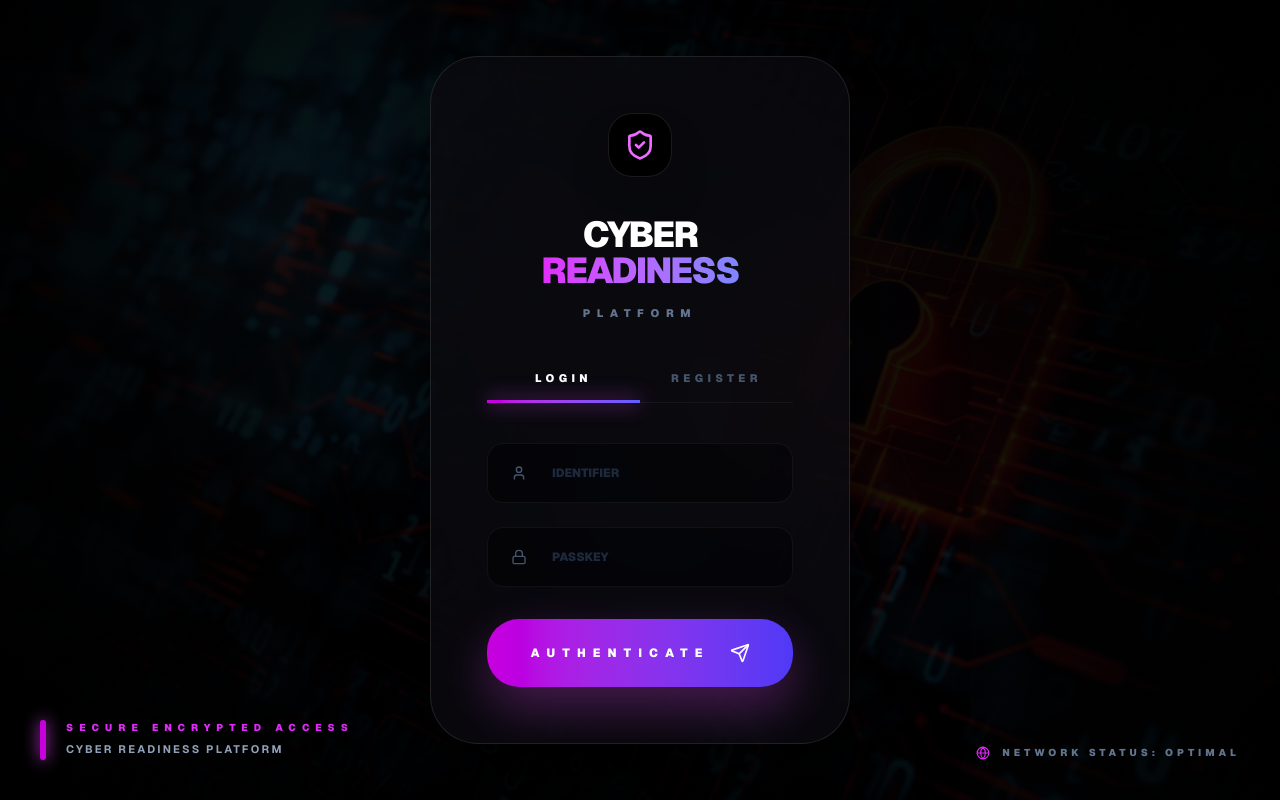
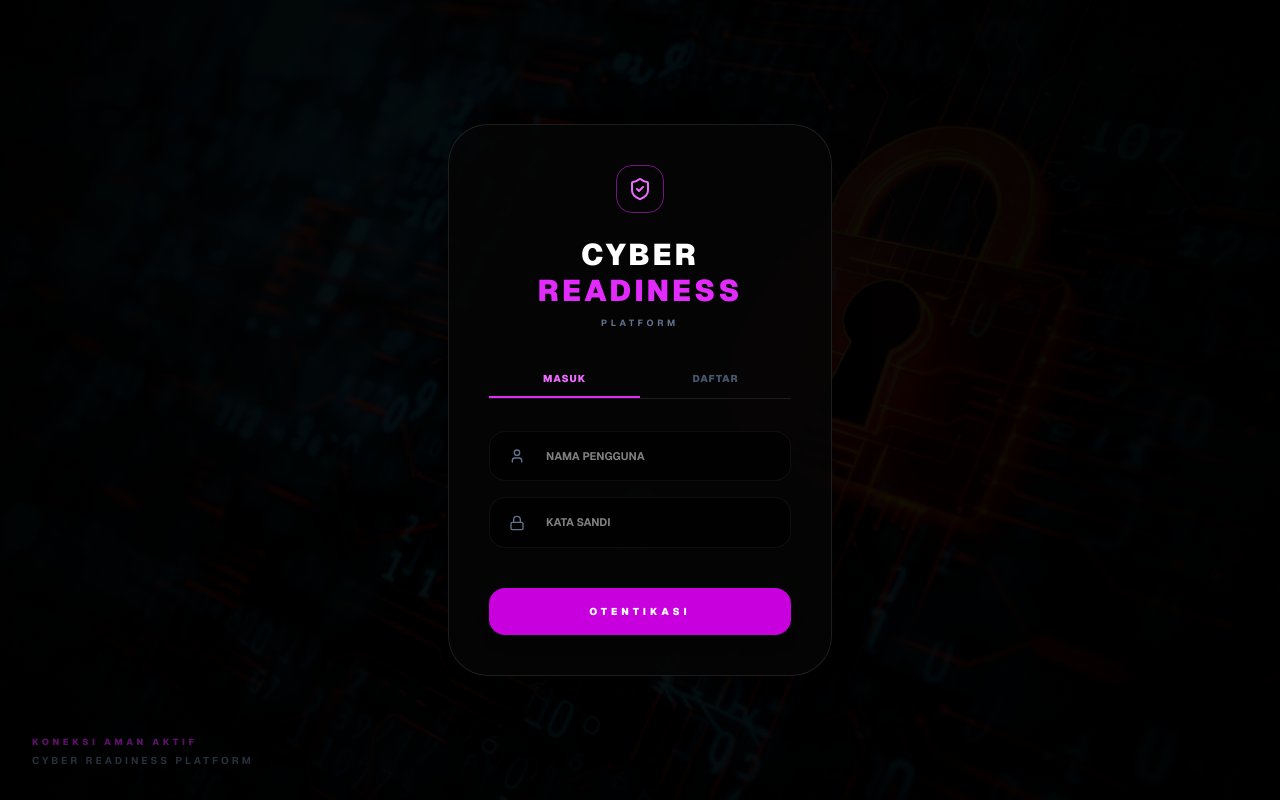
Before and after one commit to Edwinn1711/cyber-backend, a Next.js app: page / in a window 1280 px wide. Built offline with nearby package versions, Linux system fonts and the light colour scheme.

Commit message:
BACK TO CLASSIC: Clean vertical layout, high contrast, and zero build errors

```diff
--- a/app/(loginregister)/page.tsx
+++ b/app/(loginregister)/page.tsx
@@ -2,34 +2,33 @@
 import React, { useState, useEffect } from 'react'
 import { useRouter } from 'next/navigation'
 import { motion, AnimatePresence, useMotionValue, useSpring, useTransform } from 'framer-motion'
-// --- IMPORT SEMUA IKON (FIXED & LENGKAP) ---
+// --- IMPORT IKON LENGKAP & STABIL ---
 import {
   ShieldCheck, User, Lock, ScanLine, AlertTriangle, Fingerprint,
-  MapPin, Calendar, CheckCircle2, Zap, ShieldAlert, Globe, Send, XCircle
+  MapPin, Calendar, CheckCircle2, Zap, ShieldAlert, Globe, Send
 } from 'lucide-react'
 
-// --- ASSET GALAXY HD ---
+// --- ASSET GALAXY ---
 const CYBER_ASSETS = ["/bg/cyber1.jpg", "/bg/cyber2.jpg", "/bg/cyber3.jpg", "/bg/cyber4.jpg", "/bg/cyber5.jpg"];
 const AVAILABLE_CLASSES = ["X MIPA 1", "X IPS 1", "XI TKJ 1", "XI RPL 1", "XII MIPA 2", "XII DKV 1"];
 
-// --- BACKGROUND COMPONENT (DEEP OBSIDIAN) ---
 const PersistentUniverse = React.memo(({ bgIdx }: { bgIdx: number }) => {
   return (
-    <div className="fixed inset-0 z-0 overflow-hidden bg-[#020205]">
+    <div className="fixed inset-0 z-0 overflow-hidden bg-black">
       <AnimatePresence mode="wait">
         <motion.img
           key={bgIdx}
           src={CYBER_ASSETS[bgIdx]}
-          initial={{ opacity: 0, scale: 1.1 }}
-          animate={{ opacity: 0.2, scale: 1 }}
+          initial={{ opacity: 0 }}
+          animate={{ opacity: 0.3 }}
           exit={{ opacity: 0 }}
-          transition={{ duration: 4, ease: "easeInOut" }}
-          className="absolute inset-0 w-full h-full object-cover pointer-events-none mix-blend-screen"
+          transition={{ duration: 2 }}
+          className="absolute inset-0 w-full h-full object-cover pointer-events-none"
         />
       </AnimatePresence>
-      <div className="absolute inset-0 bg-gradient-to-tr from-black via-transparent to-black opacity-90 pointer-events-none" />
+      <div className="absolute inset-0 bg-black/60 pointer-events-none" />
       <div className="absolute inset-0 bg-grid-static opacity-[0.03] pointer-events-none" />
-      <div className="absolute inset-0 bg-[radial-gradient(circle_at_center,transparent_0%,#000000_100%)] pointer-events-none" />
+      <div className="absolute inset-0 bg-[radial-gradient(circle_at_center,transparent_20%,#000000_100%)] pointer-events-none" />
     </div>
   );
 });
@@ -40,7 +39,6 @@ export default function CyberLoginGateway() {
   const [bgIdx, setBgIdx] = useState(0);
   const [activeTab, setActiveTab] = useState<'LOGIN' | 'REGISTER'>('LOGIN');
 
-  // State Form
   const [username, setUsername] = useState('');
   const [password, setPassword] = useState('');
   const [asal, setAsal] = useState('');
@@ -50,13 +48,10 @@ export default function CyberLoginGateway() {
   const [status, setStatus] = useState<'idle' | 'loading' | 'success' | 'error'>('idle');
   const [errorMessage, setErrorMessage] = useState('');
 
-  // ====================================================================
-  // LOGIKA 3D PARALLAX (SMOOTH & TACTICAL)
-  // ====================================================================
   const mouseX = useMotionValue(0);
   const mouseY = useMotionValue(0);
-  const rotateX = useSpring(useTransform(mouseY, [-0.5, 0.5], [8, -8]), { stiffness: 120, damping: 25 });
-  const rotateY = useSpring(useTransform(mouseX, [-0.5, 0.5], [-8, 8]), { stiffness: 120, damping: 25 });
+  const rotateX = useSpring(useTransform(mouseY, [-0.5, 0.5], [10, -10]), { stiffness: 100, damping: 20 });
+  const rotateY = useSpring(useTransform(mouseX, [-0.5, 0.5], [-10, 10]), { stiffness: 100, damping: 20 });
 
   useEffect(() => {
     const handleMouseMove = (e: MouseEvent) => {
@@ -68,17 +63,13 @@ export default function CyberLoginGateway() {
   }, [mouseX, mouseY]);
 
   useEffect(() => {
-    const interval = setInterval(() => setBgIdx(p => (p + 1) % CYBER_ASSETS.length), 10000);
+    const interval = setInterval(() => setBgIdx(p => (p + 1) % CYBER_ASSETS.length), 5000);
     return () => clearInterval(interval);
   }, []);
 
-  // ====================================================================
-  // FUNGSI AUTHENTICATE KE BACKEND
-  // ====================================================================
   const handleAuthenticate = async (e: React.FormEvent) => {
     e.preventDefault();
-    if (!username || !password) { setErrorMessage("Mandatory fields missing."); setStatus('error'); return; }
-
+    if (!username || !password) { setErrorMessage("Data wajib diisi."); setStatus('error'); return; }
     setStatus('loading');
     try {
       const endpoint = activeTab === 'LOGIN' ? 'https://cyber-backend-delta.vercel.app/login' : 'https://cyber-backend-delta.vercel.app/register';
@@ -96,147 +87,87 @@ export default function CyberLoginGateway() {
       if (res.ok) {
         localStorage.setItem('user', JSON.stringify(data));
         setStatus('success');
-        const role = data.role || 'siswa';
-        setTimeout(() => router.push(role === 'guru' || role === 'admin' ? '/guru' : '/siswa'), 1500);
+        setTimeout(() => router.push(data.role === 'guru' || data.role === 'admin' ? '/guru' : '/siswa'), 1000);
       } else {
-        setErrorMessage(data.detail || "Authentication Failed.");
+        setErrorMessage(data.detail || "Gagal masuk.");
         setStatus('error');
       }
-    } catch (e) {
-      setErrorMessage("Secure Gateway Connection Error.");
+    } catch (error) {
+      setErrorMessage("Koneksi terputus.");
       setStatus('error');
     }
   };
 
   return (
-    <div className="flex items-center justify-center min-h-screen w-full bg-[#020205] text-slate-100 overflow-hidden font-sans selection:bg-fuchsia-500/30 relative perspective-[1500px]">
+    <div className="flex items-center justify-center min-h-screen w-full bg-black text-slate-200 overflow-hidden font-sans relative perspective-[1200px]">
       <PersistentUniverse bgIdx={bgIdx} />
 
-      {/* FOOTER ORNAMENTS */}
-      <div className="absolute bottom-10 left-10 z-10 hidden md:flex items-center gap-5">
-        <div className="w-1.5 h-10 bg-fuchsia-600 rounded-full shadow-[0_0_15px_#d946ef]" />
-        <div>
-          <p className="text-[10px] font-black text-fuchsia-500 tracking-[0.6em] uppercase leading-none">SECURE ENCRYPTED ACCESS</p>
-          <p className="text-[11px] font-bold text-slate-400 tracking-[0.2em] uppercase mt-2">CYBER READINESS PLATFORM</p>
-        </div>
-      </div>
-
-      <div className="absolute bottom-10 right-10 text-right z-10 hidden md:block">
-        <p className="text-[10px] font-black text-slate-500 tracking-[0.4em] uppercase flex items-center justify-end gap-3">
-          <Globe size={14} className="text-fuchsia-500 animate-pulse" /> NETWORK STATUS: OPTIMAL
-        </p>
-      </div>
-
-      {/* --- MAIN CARD --- */}
+      {/* --- KOTAK LOGIN TENGAH --- */}
       <motion.div
         style={{ rotateX, rotateY, transformStyle: "preserve-3d" }}
-        className={`relative z-10 w-full ${activeTab === 'REGISTER' ? 'max-w-[500px]' : 'max-w-[420px]'} mx-4 bg-[#0a0a0f]/80 backdrop-blur-[60px] border border-white/10 rounded-[3rem] p-10 lg:p-14 shadow-[0_40px_100px_rgba(0,0,0,0.9)] overflow-hidden transition-all duration-500`}
+        className="relative z-10 w-full max-w-sm mx-4 bg-[#050505]/80 backdrop-blur-2xl border border-white/10 rounded-[2.5rem] p-10 shadow-2xl my-8"
       >
-        <div className="mx-auto w-16 h-16 bg-black border border-white/10 rounded-[1.5rem] flex items-center justify-center mb-10 shadow-2xl">
-          <ShieldCheck className="text-fuchsia-400" size={32} />
+        <div className="mx-auto w-12 h-12 border border-fuchsia-500/50 rounded-2xl flex items-center justify-center mb-6">
+          <ShieldCheck className="text-fuchsia-400" size={24} />
         </div>
 
-        <div className="text-center mb-12">
-          <h1 className="text-4xl font-black text-white tracking-tighter uppercase leading-none">
-            CYBER <span className="text-transparent bg-clip-text bg-gradient-to-r from-fuchsia-500 to-indigo-400">READINESS</span>
+        <div className="text-center mb-10">
+          <h1 className="text-3xl font-black text-white tracking-widest uppercase">
+            CYBER<span className="text-fuchsia-500"> READINESS</span>
           </h1>
-          <p className="text-[11px] font-black text-slate-500 tracking-[0.6em] uppercase mt-4">PLATFORM</p>
+          <p className="text-[9px] font-bold text-slate-500 tracking-[0.4em] uppercase mt-2">
+            PLATFORM
+          </p>
         </div>
 
-        {/* Navigation Tabs */}
-        <div className="flex border-b border-white/5 mb-10 relative">
-          <button type="button" onClick={() => setActiveTab('LOGIN')} className={`flex-1 pb-4 text-[11px] font-black tracking-[0.4em] transition-all uppercase ${activeTab === 'LOGIN' ? 'text-white' : 'text-slate-600 hover:text-slate-400'}`}>Login</button>
-          <button type="button" onClick={() => setActiveTab('REGISTER')} className={`flex-1 pb-4 text-[11px] font-black tracking-[0.4em] transition-all uppercase ${activeTab === 'REGISTER' ? 'text-white' : 'text-slate-600 hover:text-slate-400'}`}>Register</button>
-          <motion.div
-            animate={{ x: activeTab === 'LOGIN' ? '0%' : '100%' }}
-            className="absolute bottom-[-1px] h-[3px] w-1/2 bg-gradient-to-r from-fuchsia-600 to-indigo-500 shadow-[0_0_20px_#d946ef]"
-          />
+        <div className="flex border-b border-white/10 mb-8 relative">
+          <button onClick={() => setActiveTab('LOGIN')} className={`flex-1 pb-3 text-[10px] font-black tracking-widest uppercase ${activeTab === 'LOGIN' ? 'text-fuchsia-400' : 'text-slate-600'}`}>MASUK</button>
+          <button onClick={() => setActiveTab('REGISTER')} className={`flex-1 pb-3 text-[10px] font-black tracking-widest uppercase ${activeTab === 'REGISTER' ? 'text-fuchsia-400' : 'text-slate-600'}`}>DAFTAR</button>
+          <div className={`absolute bottom-0 h-[2px] w-1/2 bg-fuchsia-500 transition-transform ${activeTab === 'LOGIN' ? 'translate-x-0' : 'translate-x-full'}`} />
         </div>
 
-        <form onSubmit={handleAuthenticate} className="space-y-6">
+        <form onSubmit={handleAuthenticate} className="space-y-4">
           <div className="relative group">
-            <User size={16} className="absolute left-6 top-1/2 -translate-y-1/2 text-slate-600 group-focus-within:text-fuchsia-500 transition-colors" />
-            <input
-              type="text"
-              placeholder="IDENTIFIER"
-              value={username}
-              onChange={(e) => setUsername(e.target.value)}
-              className="w-full bg-black/40 border border-white/5 rounded-2xl py-5 pl-16 pr-6 text-[12px] font-black text-white outline-none focus:border-fuchsia-500/50 transition-all placeholder:text-slate-800"
-            />
+            <User size={16} className="absolute left-5 top-1/2 -translate-y-1/2 text-slate-500" />
+            <input type="text" placeholder="NAMA PENGGUNA" value={username} onChange={(e) => setUsername(e.target.value)} className="w-full bg-black/60 border border-white/5 rounded-2xl py-4 pl-14 pr-4 text-[11px] font-bold text-white outline-none focus:border-fuchsia-500" />
           </div>
 
           <div className="relative group">
-            <Lock size={16} className="absolute left-6 top-1/2 -translate-y-1/2 text-slate-600 group-focus-within:text-fuchsia-500 transition-colors" />
-            <input
-              type="password"
-              placeholder="PASSKEY"
-              value={password}
-              onChange={(e) => setPassword(e.target.value)}
-              className="w-full bg-black/40 border border-white/5 rounded-2xl py-5 pl-16 pr-6 text-[12px] font-black text-white outline-none focus:border-fuchsia-500/50 transition-all placeholder:text-slate-800"
-            />
+            <Lock size={16} className="absolute left-5 top-1/2 -translate-y-1/2 text-slate-500" />
+            <input type="password" placeholder="KATA SANDI" value={password} onChange={(e) => setPassword(e.target.value)} className="w-full bg-black/60 border border-white/5 rounded-2xl py-4 pl-14 pr-4 text-[11px] font-bold text-white outline-none focus:border-fuchsia-500" />
           </div>
 
           <AnimatePresence>
             {activeTab === 'REGISTER' && (
-              <motion.div initial={{ height: 0, opacity: 0 }} animate={{ height: 'auto', opacity: 1 }} exit={{ height: 0, opacity: 0 }} className="space-y-6 pt-2 overflow-hidden">
-                {/* GRID 2 KOLOM UNTUK DATA REGISTRASI (Origin & Date) */}
-                <div className="grid grid-cols-2 gap-4">
-                  <div className="relative">
-                    <MapPin size={14} className="absolute left-5 top-1/2 -translate-y-1/2 text-slate-600" />
-                    <input
-                      type="text"
-                      placeholder="ORIGIN"
-                      value={asal}
-                      onChange={(e) => setAsal(e.target.value)}
-                      className="w-full bg-black/40 border border-white/5 rounded-2xl py-5 pl-14 pr-4 text-[11px] font-black text-white outline-none focus:border-fuchsia-500/50 uppercase placeholder:text-slate-800"
-                    />
-                  </div>
-                  <div className="relative">
-                    <Calendar size={14} className="absolute left-5 top-1/2 -translate-y-1/2 text-slate-600" />
-                    <input
-                      type="date"
-                      value={tanggalLahir}
-                      onChange={(e) => setTanggalLahir(e.target.value)}
-                      style={{ colorScheme: 'dark' }}
-                      className="w-full bg-black/40 border border-white/5 rounded-2xl py-5 pl-14 pr-4 text-[11px] font-black text-white outline-none focus:border-fuchsia-500/50"
-                    />
-                  </div>
-                </div>
-
-                <div className="relative">
-                   <ShieldAlert size={16} className="absolute left-6 top-1/2 -translate-y-1/2 text-slate-600" />
-                   <select
-                      value={className}
-                      onChange={(e) => setClassName(e.target.value)}
-                      className="w-full bg-black/40 border border-white/5 rounded-2xl py-5 pl-16 pr-6 text-[11px] font-black text-slate-300 outline-none focus:border-fuchsia-500 appearance-none uppercase cursor-pointer"
-                   >
-                     {AVAILABLE_CLASSES.map(cls => <option key={cls} value={cls} className="bg-[#05050A]">{cls}</option>)}
+              <motion.div initial={{ height: 0, opacity: 0 }} animate={{ height: 'auto', opacity: 1 }} exit={{ height: 0, opacity: 0 }} className="space-y-4 pt-2 overflow-hidden">
+                <div className="relative"><MapPin size={16} className="absolute left-5 top-1/2 -translate-y-1/2 text-slate-500" /><input type="text" placeholder="ASAL / KOTA" value={asal} onChange={(e) => setAsal(e.target.value)} className="w-full bg-black/60 border border-white/5 rounded-2xl py-4 pl-14 pr-4 text-[11px] font-bold text-white outline-none focus:border-fuchsia-500 uppercase" /></div>
+                <div className="relative"><Calendar size={16} className="absolute left-5 top-1/2 -translate-y-1/2 text-slate-500" /><input type="date" value={tanggalLahir} onChange={(e) => setTanggalLahir(e.target.value)} style={{ colorScheme: 'dark' }} className="w-full bg-black/60 border border-white/5 rounded-2xl py-4 pl-14 pr-4 text-[11px] font-bold text-white outline-none focus:border-fuchsia-500" /></div>
+                <div className="relative"><ShieldAlert size={16} className="absolute left-5 top-1/2 -translate-y-1/2 text-slate-500" />
+                   <select value={className} onChange={(e) => setClassName(e.target.value)} className="w-full bg-black/60 border border-white/5 rounded-2xl py-4 pl-14 pr-4 text-[11px] font-bold text-slate-300 outline-none focus:border-fuchsia-500 appearance-none uppercase cursor-pointer">
+                     {AVAILABLE_CLASSES.map(cls => <option key={cls} value={cls}>{cls}</option>)}
                    </select>
                 </div>
               </motion.div>
             )}
           </AnimatePresence>
 
-          {status === 'error' && (
-            <motion.div initial={{ opacity: 0 }} animate={{ opacity: 1 }} className="flex items-center justify-center gap-3 p-4 rounded-2xl bg-red-500/10 border border-red-500/20 text-red-500 text-[10px] font-black tracking-widest uppercase">
-              <AlertTriangle size={14} /> {errorMessage}
-            </motion.div>
-          )}
+          {status === 'error' && <div className="text-red-400 text-[10px] font-bold uppercase tracking-widest text-center">{errorMessage}</div>}
 
-          <button
-            type="submit"
-            disabled={status === 'loading'}
-            className="w-full mt-8 py-6 bg-gradient-to-r from-fuchsia-600 to-indigo-600 hover:from-fuchsia-500 hover:to-indigo-500 text-white rounded-[2rem] font-black text-[12px] tracking-[0.6em] shadow-[0_20px_50px_rgba(217,70,239,0.3)] transition-all uppercase flex items-center justify-center gap-5 disabled:opacity-50"
-          >
-             {status === 'loading' ? 'VERIFYING...' : 'AUTHENTICATE'} <Send size={20} />
+          <button type="submit" disabled={status === 'loading'} className="w-full mt-6 py-4 bg-fuchsia-600 hover:bg-fuchsia-500 rounded-2xl font-black text-[10px] tracking-[0.4em] text-white shadow-lg transition-all uppercase">
+             {status === 'loading' ? 'VERIFIKASI...' : 'OTENTIKASI'}
           </button>
         </form>
       </motion.div>
 
+      {/* FOOTER */}
+      <div className="absolute bottom-8 left-8 hidden md:block opacity-40">
+          <p className="text-[9px] font-black text-fuchsia-500 tracking-[0.4em] uppercase">KONEKSI AMAN AKTIF</p>
+          <p className="text-[10px] font-bold text-slate-500 tracking-[0.3em] uppercase mt-1">CYBER READINESS PLATFORM</p>
+      </div>
+
       <style dangerouslySetInnerHTML={{ __html: `
-        .bg-grid-static { background-image: linear-gradient(to right, rgba(255, 255, 255, 0.03) 1px, transparent 1px), linear-gradient(to bottom, rgba(255, 255, 255, 0.03) 1px, transparent 1px); background-size: 60px 60px; }
-        input[type="date"]::-webkit-calendar-picker-indicator { filter: invert(1); opacity: 0.6; cursor: pointer; }
-        input:-webkit-autofill { -webkit-box-shadow: 0 0 0 40px #0a0a0f inset !important; -webkit-text-fill-color: white !important; }
+        .bg-grid-static { background-image: linear-gradient(to right, rgba(255, 255, 255, 0.05) 1px, transparent 1px), linear-gradient(to bottom, rgba(255, 255, 255, 0.05) 1px, transparent 1px); background-size: 60px 60px; }
+        input[type="date"]::-webkit-calendar-picker-indicator { filter: invert(1); opacity: 0.5; cursor: pointer; }
       `}} />
     </div>
   );
```
